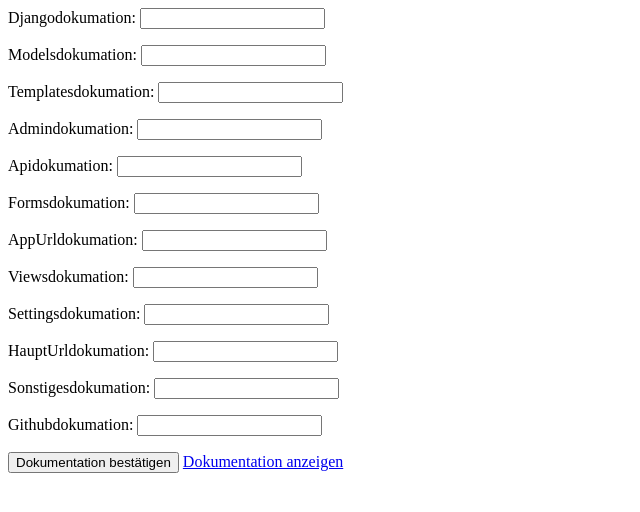
After one commit to nahlke/testahlke, a Django app: template testahlke1/prog1/templates/prog1/dokumentation.html in a window 1280 px wide. The commit adds this page. Shown: the top 512 px of the page, without its empty margins (0-640 px from the left). Run offline with Django 3.2, Linux system fonts and the light colour scheme; the template is opened without the code that fills it: values that come from a table or form of the project are taken from there, others are empty; tables that the repository leaves empty hold one stand-in row (values such as "Sample post").

Commit message:
Dokumentation hinzugefügt

```diff
--- a/testahlke1/prog1/forms.py
+++ b/testahlke1/prog1/forms.py
@@ -1,6 +1,6 @@
 from django import forms
 from django.forms import ModelForm
-from prog1.models import Artikel
+from prog1.models import Artikel, DokumentationModel
 
 class Person(forms.Form):
     name = forms.CharField(label='Dein Name', max_length = 30)
@@ -10,3 +10,10 @@
     class Meta:
         model = Artikel
         fields=["artikenummer", "artikelname", "artikelbeschreibung", "lieverantenummer", "img"]
+
+class DokumentForm(ModelForm):
+    class Meta:
+        model = DokumentationModel
+        fields = ["djangodokumation", "modelsdokumation", "templatesdokumation", "admindokumation", "apidokumation",
+                  "formsdokumation", "appUrldokumation", "viewsdokumation", "settingsdokumation",
+                  "hauptUrldokumation", "sonstigesdokumation", "githubdokumation"]
--- a/testahlke1/prog1/models.py
+++ b/testahlke1/prog1/models.py
@@ -10,3 +10,17 @@
     artikelbeschreibung = models.CharField(max_length=256)
     lieverantenummer = models.CharField(max_length=18)
     img = models.FileField(upload_to="uploads")
+
+class DokumentationModel(models.Model):
+    djangodokumation  = models.CharField(max_length = 500, null=True, blank=True)
+    modelsdokumation  = models.CharField(max_length = 500, null=True, blank=True)
+    templatesdokumation  = models.CharField(max_length = 500, null=True, blank=True)
+    admindokumation  = models.CharField(max_length = 500, null=True, blank=True)
+    apidokumation  = models.CharField(max_length = 500, null=True, blank=True)
+    formsdokumation  = models.CharField(max_length = 500, null=True, blank=True)
+    appUrldokumation  = models.CharField(max_length = 500, null=True, blank=True)
+    viewsdokumation  = models.CharField(max_length = 500, null=True, blank=True)
+    settingsdokumation  = models.CharField(max_length = 500, null=True, blank=True)
+    hauptUrldokumation  = models.CharField(max_length = 500, null=True, blank=True)
+    sonstigesdokumation  = models.CharField(max_length = 500, null=True, blank=True)
+    githubdokumation = models.CharField(max_length = 500, null=True, blank=True)
--- a/testahlke1/prog1/templates/index.html
+++ b/testahlke1/prog1/templates/index.html
@@ -8,7 +8,6 @@
 
     </head>
     <body>
-        <h1>ich komme von index</h1>
         {% block content %}
 
         {% endblock %}
--- a/testahlke1/prog1/templates/prog1/db_table.html
+++ b/testahlke1/prog1/templates/prog1/db_table.html
@@ -19,8 +19,8 @@
               </div>
               <div class="card-body">
                 <blockquote class="blockquote mb-0">
-                  <p><span title="{{ drinks.strInstructions }}">{{ drinks.strInstructions | truncatechars:3 }}</span></p>
-                  <footer class="blockquote-footer">Someone famous in <cite title="Source Title">{{ drinks.strAlcoholic }}</cite></footer>
+                  <p><span title="{{ drinks.strInstructions }}">{{ drinks.strInstructions | truncatechars:15 }}</span></p>
+                  <footer class="blockquote-footer"><cite title="Source Title">{{ drinks.strAlcoholic }}</cite></footer>
                 </blockquote>
               </div>
             </div>
--- /dev/null
+++ b/testahlke1/prog1/templates/prog1/dokumentation.html
@@ -0,0 +1,6 @@
+<form enctype="multipart/form-data" action="dokumentation" method="post">
+    {% csrf_token %}
+    {{ dokumentation_form.as_p }}
+    <button type="submit" class="btn btn-danger">Dokumentation bestätigen</button>
+    <a href="{% url "dokumentation" %}" class="btn btn-primary btn-lg" tabindex="-1" role="button" aria-disabled="true">Dokumentation anzeigen</a>
+</form>
--- a/testahlke1/prog1/templates/prog1/test.html
+++ b/testahlke1/prog1/templates/prog1/test.html
@@ -1,16 +1,16 @@
 {% extends "index.html" %}
 {% block content %}
-    <h1>{{ name }} ist {{ alter }} Jahre alt</h1><br>
     <form action="create-user" method="post">
         {% csrf_token %}
         {{ person_form.as_p }}
         <button type="submit" class="btn btn-danger">User bestätigen</button>
-        <a href="{% url "user_list" %}" class="btn btn-primary btn-lg" tabindex="-1" role="button" aria-disabled="true">Zeige User Liste</a>
+        <a href="{% url "user-list" %}" class="btn btn-primary btn-lg" tabindex="-1" role="button" aria-disabled="true">User Liste</a>
     </form>
-<br>
+<br><br><br>
     <form enctype="multipart/form-data" action="artikel" method="post">
         {% csrf_token %}
         {{ artikel_form.as_p }}
         <button type="submit" class="btn btn-danger">Artickel bestätigen</button>
+        <a href="{% url "artikel-list" %}" class="btn btn-primary btn-lg" tabindex="-1" role="button" aria-disabled="true">Artikel Liste</a>
     </form>
 {% endblock %}
--- a/testahlke1/prog1/urls.py
+++ b/testahlke1/prog1/urls.py
@@ -2,10 +2,11 @@
 from prog1 import views
 
 urlpatterns = [
-    path('', views.home, name='home'),
-    path('test', views.test, name='test'),
+    path('', views.test, name='test'),
     path('create-user', views.createPerson, name='user-create'),
-    path('list', views.user_list, name='user_list'),
+    path('list', views.user_list, name='user-list'),
     path('artikel', views.artikel, name='artikel'),
-    path('artikel-list', views.ArtikelListView.as_view(), name="artikel_list")
+    path('artikel-list', views.ArtikelListView.as_view(), name="artikel-list"),
+    #path('dokumentation', views., name="dokumentation"),
+    path('setdokumentation', views.dokumentation, name="dokumentation"),
 ]
--- a/testahlke1/testahlke1/urls.py
+++ b/testahlke1/testahlke1/urls.py
@@ -18,5 +18,5 @@
 
 urlpatterns = [
     path('admin/', admin.site.urls),
-    path('prog1/', include('prog1.urls')),
+    path('', include('prog1.urls')),
 ]
```
Also changed, not shown: testahlke1/prog1/views.py (+19 -8 lines), testahlke1/db.sqlite3.
